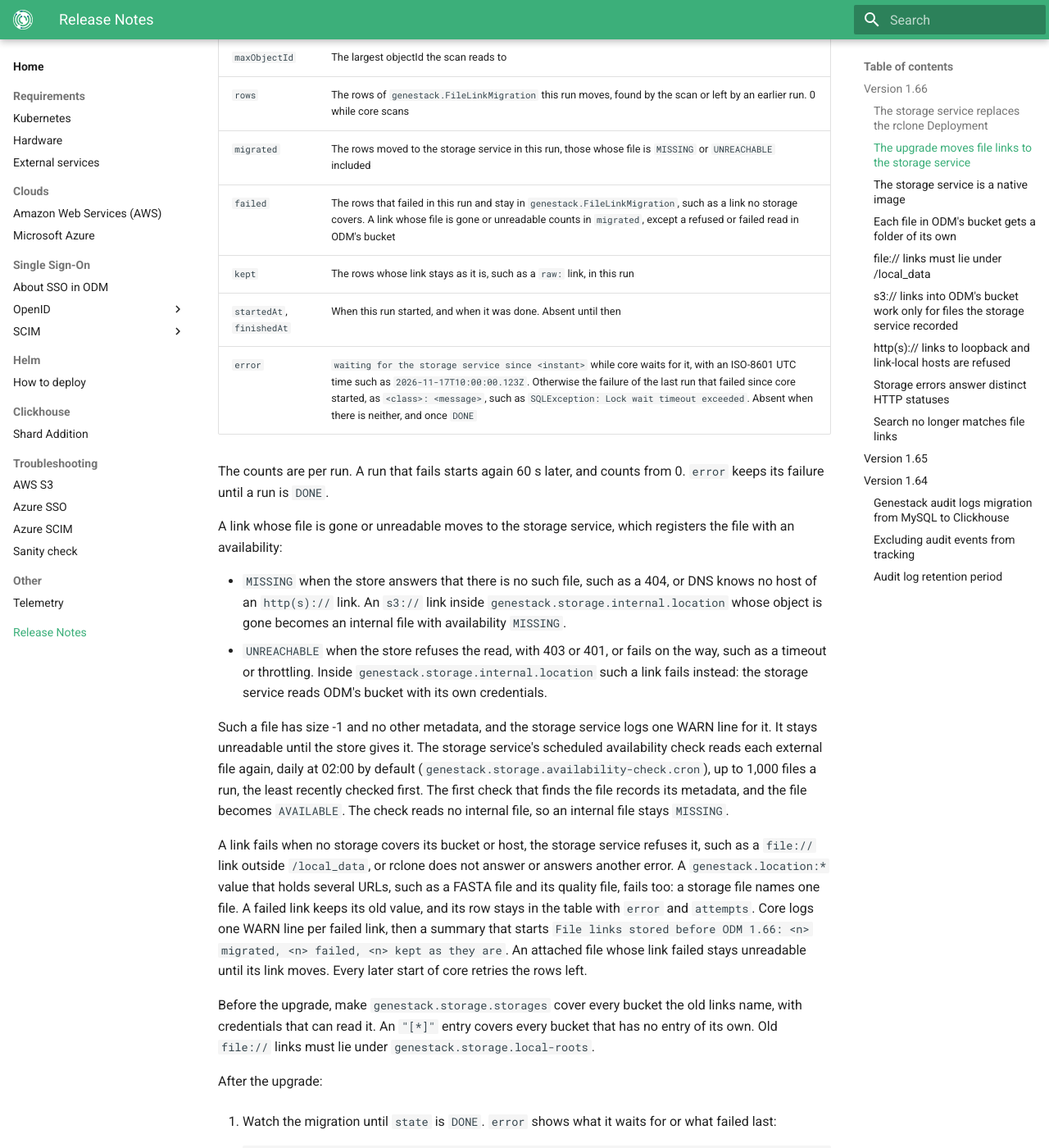
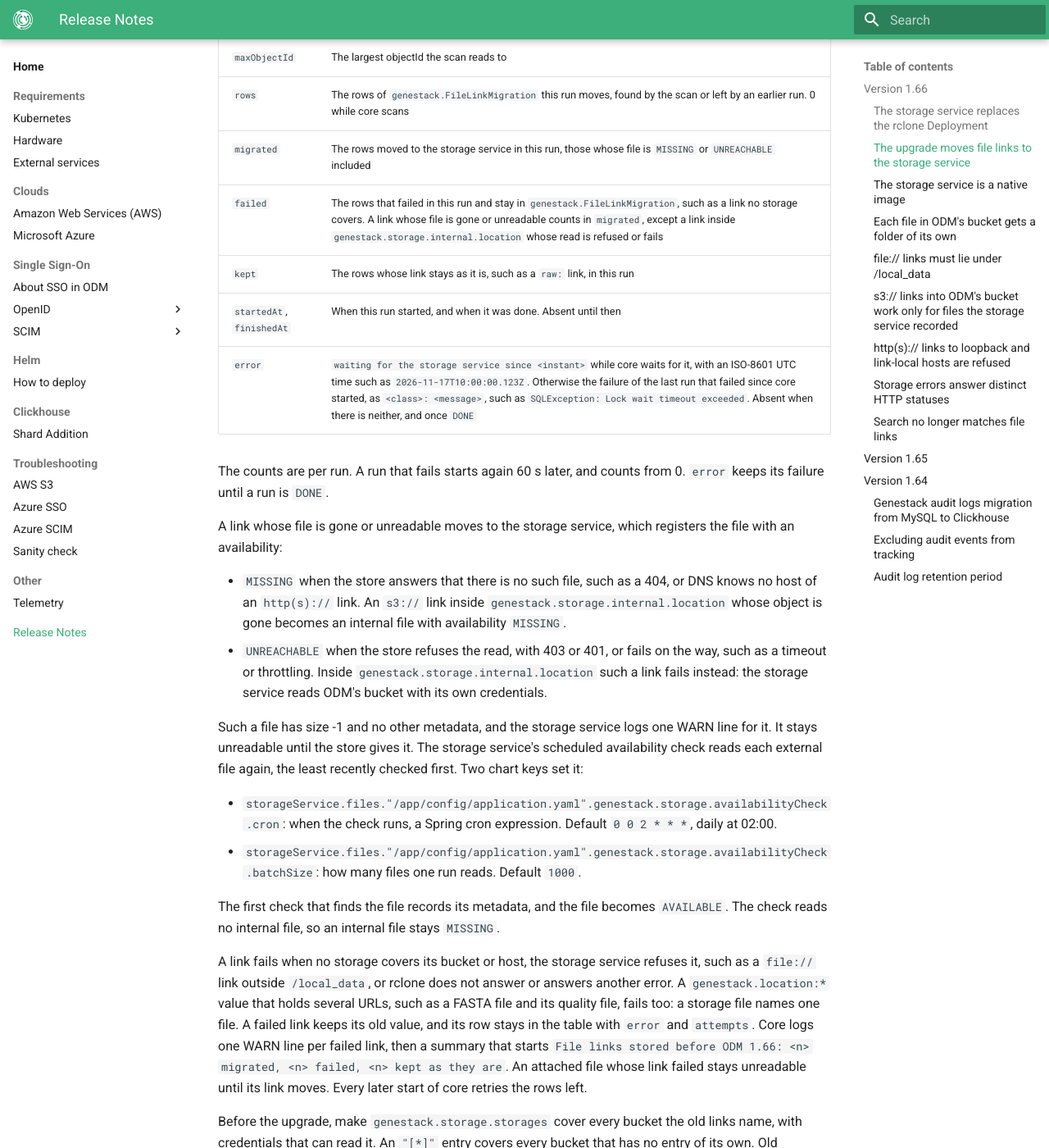
Before and after one commit to genestack/admin-docs, an MkDocs documentation site: the page built from docs/home/release-notes.md, in a window 1280 px wide and 1400 px high, scrolled down 3680 px. Shown: the whole window at 82% size. Built offline with MkDocs 1.6.1 and Material for MkDocs 9.7.7, drawn with Linux system fonts in a browser that asks for light colours; the version menu is left out.

Commit message:
BIA-280: Name the chart keys of the availability check
Co-Authored-By: Claude Opus 5.5 <noreply@anthropic.com>

```diff
--- a/docs/home/release-notes.md
+++ b/docs/home/release-notes.md
@@ -134,7 +134,7 @@ field when core does not answer.
 | `maxObjectId` | The largest objectId the scan reads to |
 | `rows` | The rows of `genestack.FileLinkMigration` this run moves, found by the scan or left by an earlier run. 0 while core scans |
 | `migrated` | The rows moved to the storage service in this run, those whose file is `MISSING` or `UNREACHABLE` included |
-| `failed` | The rows that failed in this run and stay in `genestack.FileLinkMigration`, such as a link no storage covers. A link whose file is gone or unreadable counts in `migrated`, except a refused or failed read in ODM's bucket |
+| `failed` | The rows that failed in this run and stay in `genestack.FileLinkMigration`, such as a link no storage covers. A link whose file is gone or unreadable counts in `migrated`, except a link inside `genestack.storage.internal.location` whose read is refused or fails |
 | `kept` | The rows whose link stays as it is, such as a `raw:` link, in this run |
 | `startedAt`, `finishedAt` | When this run started, and when it was done. Absent until then |
 | `error` | `waiting for the storage service since <instant>` while core waits for it, with an ISO-8601 UTC time such as `2026-11-17T10:00:00.123Z`. Otherwise the failure of the last run that failed since core started, as `<class>: <message>`, such as `SQLException: Lock wait timeout exceeded`. Absent when there is neither, and once `DONE` |
@@ -153,9 +153,15 @@ A link whose file is gone or unreadable moves to the storage service, which regi
 
 Such a file has size -1 and no other metadata, and the storage service logs one WARN line for it. It stays
 unreadable until the store gives it. The storage service's scheduled availability check reads each external file
-again, daily at 02:00 by default (`genestack.storage.availability-check.cron`), up to 1,000 files a run, the least
-recently checked first. The first check that finds the file records its metadata, and the file becomes `AVAILABLE`.
-The check reads no internal file, so an internal file stays `MISSING`.
+again, the least recently checked first. Two chart keys set it:
+
+- `storageService.files."/app/config/application.yaml".genestack.storage.availabilityCheck.cron`: when the check
+  runs, a Spring cron expression. Default `0 0 2 * * *`, daily at 02:00.
+- `storageService.files."/app/config/application.yaml".genestack.storage.availabilityCheck.batchSize`: how many
+  files one run reads. Default `1000`.
+
+The first check that finds the file records its metadata, and the file becomes `AVAILABLE`. The check reads no
+internal file, so an internal file stays `MISSING`.
 
 A link fails when no storage covers its bucket or host, the storage service refuses it, such as a `file://` link
 outside `/local_data`, or rclone does not answer or answers another error. A `genestack.location:*` value that holds
```
